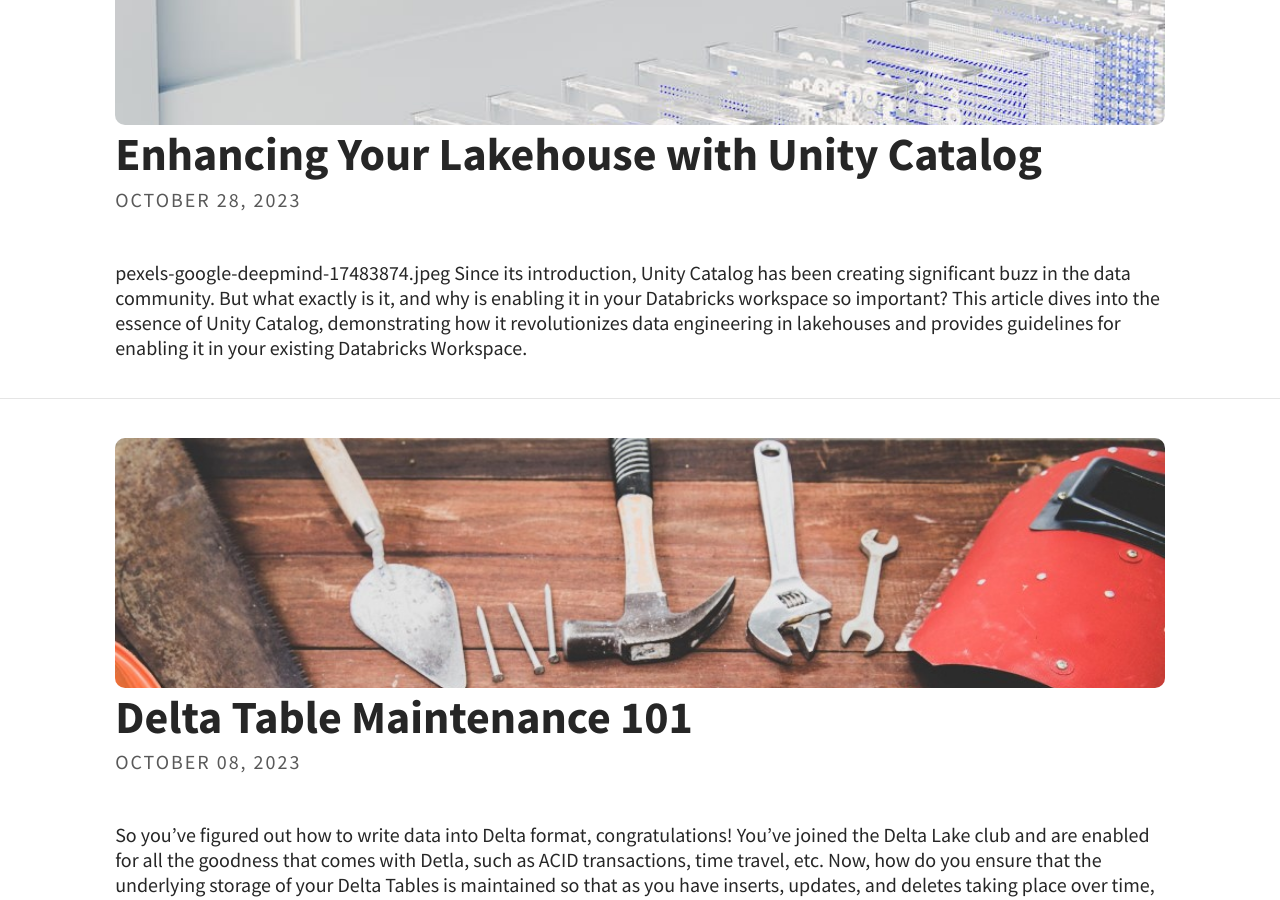
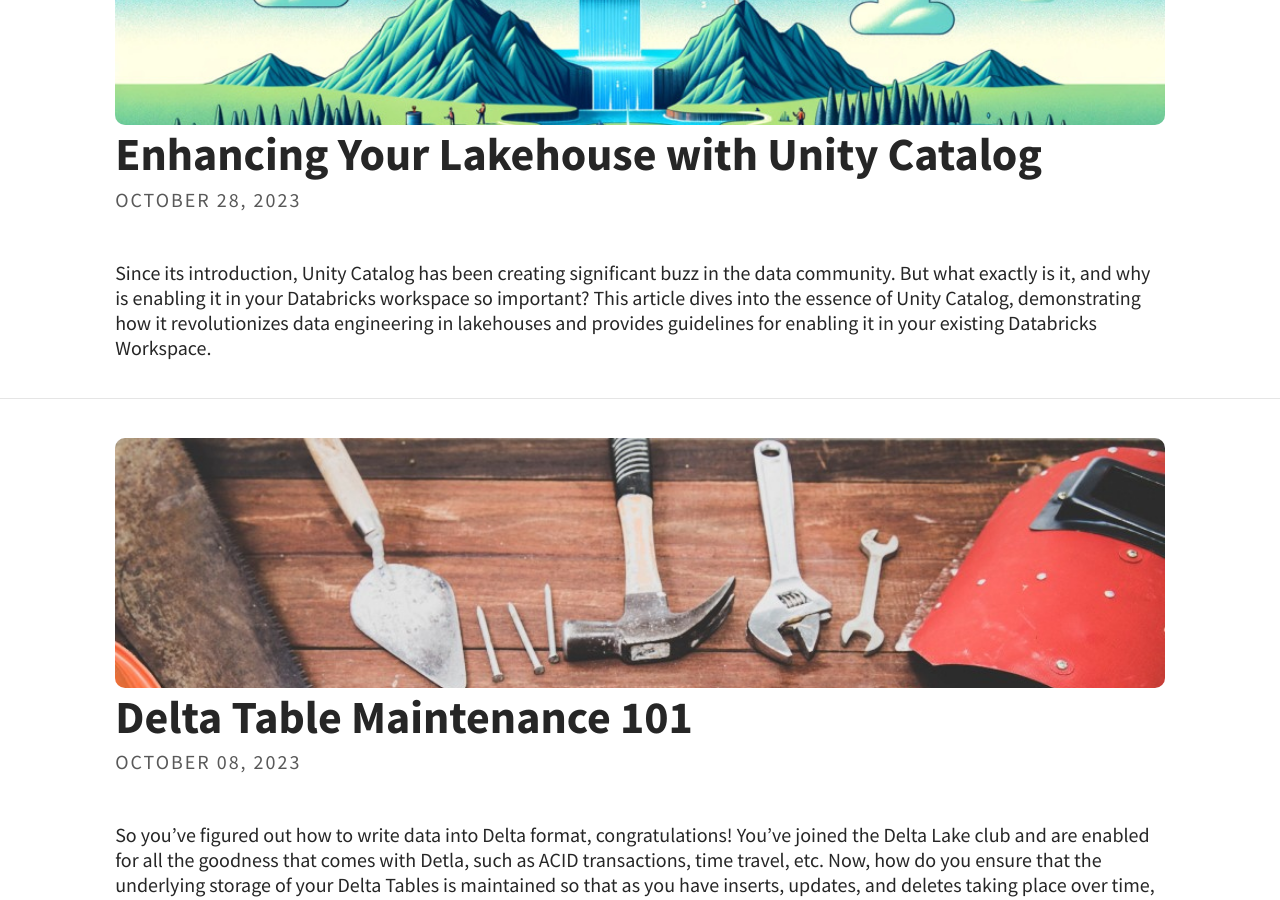
Before and after one commit to mwc360/mwc360.github.io, a Jekyll site: the page built from index.html, in a window 1280 px wide and 900 px high, scrolled down 534 px. Built offline with Jekyll 4.4.1, drawn with Linux system fonts in a browser that asks for light colours; the list of posts is cut into pages by our own code.

Commit message:
change image

```diff
--- a/_posts/2023-10-28-Enhancing-Your-Lakehouse-with-Unity-Catalog.md
+++ b/_posts/2023-10-28-Enhancing-Your-Lakehouse-with-Unity-Catalog.md
@@ -3,11 +3,11 @@
 title: "Enhancing Your Lakehouse with Unity Catalog"
 tags: [Azure Databricks, Data Governance]
 categories: Architecture
-feature-img: "assets/img/feature-img/unifiedLakehouseDALLE.png"
-thumbnail: "assets/img/thumbnails/feature-img/pexels-google-deepmind-17483874-small.jpeg"
+feature-img: "assets/img/feature-img/unifiedLakehouseDALLE.jpeg"
+thumbnail: "assets/img/thumbnails/feature-img/unifiedLakehouseDALLE-small.jpeg"
 published: true
 ---
-pexels-google-deepmind-17483874.jpeg
+
 Since its introduction, Unity Catalog has been creating significant buzz in the data community. But what exactly is it, and why is enabling it in your Databricks workspace so important? This article dives into the essence of Unity Catalog, demonstrating how it revolutionizes data engineering in lakehouses and provides guidelines for enabling it in your existing Databricks Workspace.
 
 # Understanding Unity Catalog
```
Also changed, not shown: assets/img/feature-img/unifiedLakehouseDALLE.jpeg (added), assets/img/thumbnails/feature-img/unifiedLakehouseDALLE-small.jpeg (added), 1 other file.
